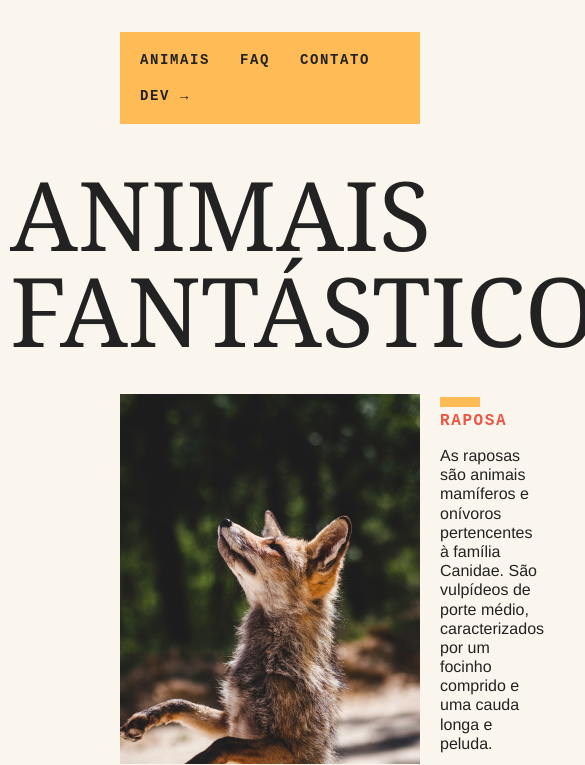
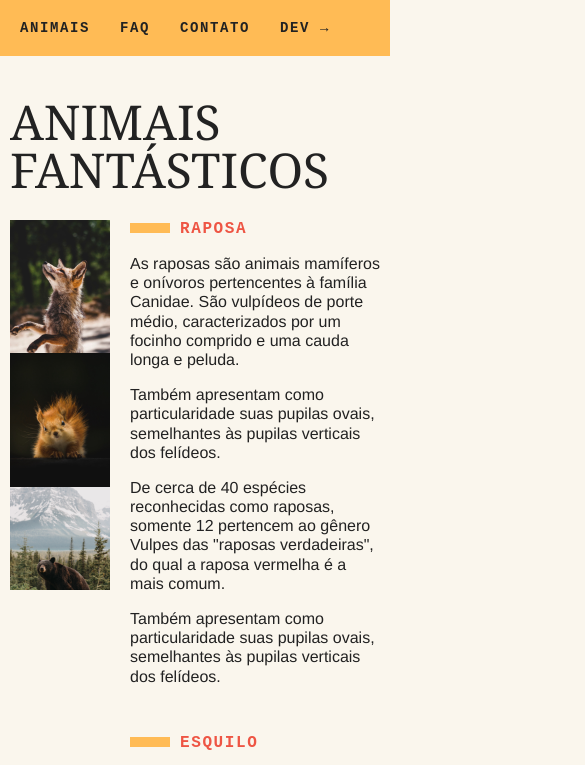
Before and after one commit to herickdevp/animais-fantasticos, a plain HTML site: page index.html in a window 390 px wide. Shown: the top 765 px of the page, 585 px wide, since content can reach past the window. Drawn offline with Linux system fonts and the light colour scheme.

Commit message:
finalização html e css

```diff
--- a/css/style.css
+++ b/css/style.css
@@ -168,3 +168,35 @@ body {
   font-size: 1rem;
   font-weight: bold;
 }
+
+@media (max-width: 700px) {
+  body {
+    grid-template-columns: 1fr;
+  }
+  .header-menu,
+  .grid-section,
+  .copy {
+    grid-column: 1;
+  }
+  .grid-section {
+    grid-template-columns: 100px 1fr;
+    gap: 10px;
+  }
+  .animais-lista {
+    grid-column: 1;
+  }
+  .faq-lista,
+  .dados,
+  .mapa {
+    grid-column: 1 / 3;
+  }
+  .grid-section h1 {
+    font-size: 3rem;
+  }
+  .header-menu {
+    margin-top: 0px;
+  }
+  .copy {
+    margin-bottom: 0px;
+  }
+}
```
